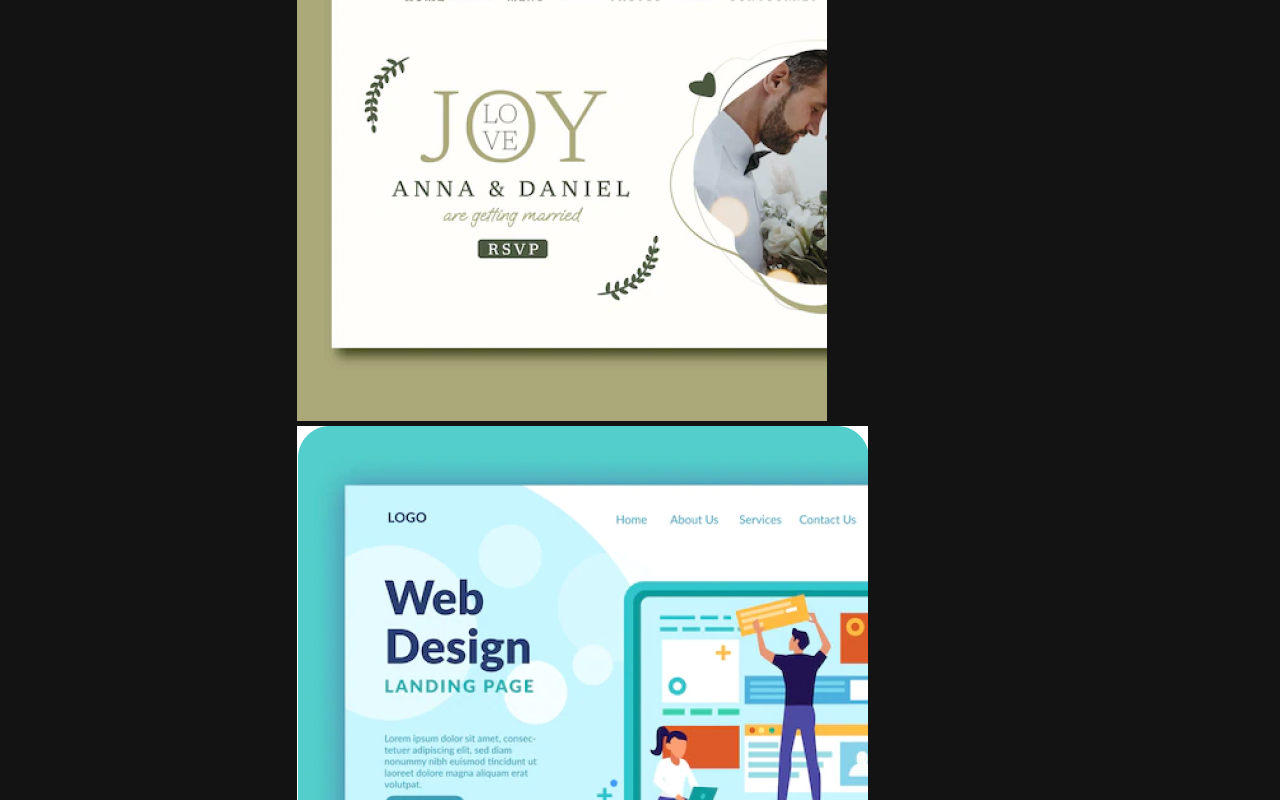
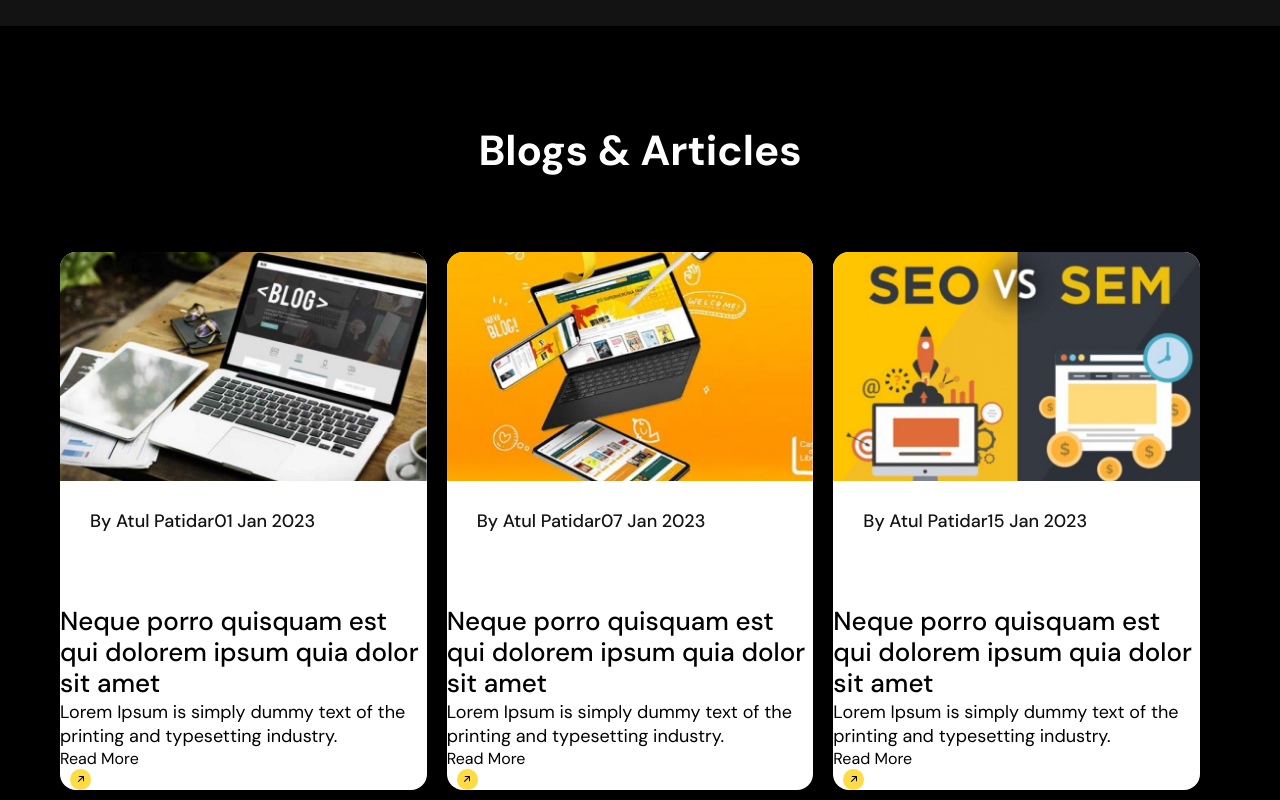
Before and after one commit to AtulPatidar1709/personal-portfolio, a React (Create React App) app: page / in a window 1280 px wide. Shown: the part 2300-3100 px from the top of the page. Built offline with nearby package versions, Linux system fonts and the light colour scheme.

Commit message:
Add more section

```diff
--- a/src/App.js
+++ b/src/App.js
@@ -2,6 +2,7 @@ import React from "react";
 import Intro from "./components/intro/";
 import Skills from "./components/skills";
 import Portfolio from "./components/portfolioo";
+import Blogs from "./components/blogs/index"
 import "./App.scss";
 
 function App() {
@@ -10,6 +11,7 @@ function App() {
       <Intro />
       <Skills />
       <Portfolio/>
+      <Blogs/>
     </div>
 
   );
--- /dev/null
+++ b/src/components/blogs/blog-card/index.jsx
@@ -0,0 +1,28 @@
+import React from 'react';
+import "../../shared/arrow";
+import Arrow from '../../shared/arrow';
+import './style.scss';
+
+const BlogCard = ({user,date,image,title,description}) => {
+  return (
+    <div className="blog-card">
+      <div className="image-section">
+        <img src={image} alt={title} />
+      </div>
+      <div className="content-section">
+        <div className="info-bar">
+            <div className="user-name">By {user}</div>
+            <div className="posted-date">{date}</div>
+        </div>
+      </div>
+      <h3>{title}</h3>
+      <p>{description}</p>
+      <div className="readmore-cta">
+        <span className="text">Read More</span>
+        <Arrow />
+      </div>
+    </div>
+  )
+}
+
+export default BlogCard;
--- /dev/null
+++ b/src/components/blogs/blog-card/style.scss
@@ -0,0 +1,83 @@
+@import "../../../style-config/mixins.scss";
+@import "../../../style-config/variable.scss";
+
+.blog-card {
+    display: flex;
+    color: $black;
+    background-color: $white;
+    flex-direction: column;
+    align-items: flex-start;
+    height: 538px;
+    width: calc(100% / 3);
+    border-radius: 16px;
+    overflow: hidden;
+    margin-right: 20px;
+    cursor: pointer;
+    .image-section {
+        width: 100%;
+        height: 250px;
+        overflow: hidden;
+        @include transition-ease;
+        img {
+            width: 100%;
+            height: 100%;
+            object-position: center;
+            object-fit: cover;
+            display: block;
+        }
+    }
+    .content-section {
+        display: flex;
+        flex-direction: column;
+        padding: 30px;
+        padding-bottom: 55px;
+        position: relative;
+        flex-grow: 1;
+        color: $black-light;
+        background-color: $white;
+        @include transition-ease;
+        .info-bar {
+            display: flex;
+            justify-content: space-between;
+            align-items: center;
+            margin-bottom: 20px;
+            .user-name,
+            .posted-date {
+                @include typography(18px, 500, 20px);
+            }
+        }
+        h3 {
+            margin-bottom: 10px;
+            @include ellipsis;
+        }
+        p {
+            color: $black-light;
+            @include ellipsis;
+        }
+
+        .readmore-cta {
+            display: flex;
+            align-items: center;
+            position: absolute;
+            bottom: 30px;
+            left: 30px;
+            cursor: pointer;
+            .text {
+                @include typography(18px, 500, 20px);
+            }
+        }
+    }
+
+    &:hover {
+        .image-section {
+            transform: scale(1.2);
+        }
+        .content-section {
+            background-color: $black-light;
+            color: $white;
+            p {
+                color: $white;
+            }
+        }
+    }
+}
--- /dev/null
+++ b/src/components/blogs/style.scss
@@ -0,0 +1,6 @@
+.blogs-content-wrapper{
+    display: flex;
+    justify-content: space-between;
+    width: 100%;
+    margin-top: 75px;
+}
--- a/src/components/portfolioo/filters/index..jsx
+++ b/src/components/portfolioo/filters/index..jsx
@@ -24,11 +24,12 @@ const filtersData = [
     },
 ];
 
-const Filters = () => {
+const Filters = ({filterProjects}) => {
     const [active, setActive] = useState("");
 
     const clickHandler = (id) => {
         setActive(id);
+        filterProjects(id);
     };
 
     return (
--- a/src/components/portfolioo/index.jsx
+++ b/src/components/portfolioo/index.jsx
@@ -4,82 +4,96 @@ import Filters from "./filters/index.";
 import Showcase from "./showcase";
 import "./style.scss";
 
-const projectsData = [ {
-    id : 1,
-    name : "Healthy Food Restraunt",
-    tags : ["web-app", "mobile-app"],
-    media : {
+const projectsData = [
+    {
+        id: 1,
+        name: "Healthy Food Restraunt",
+        tags: ["web-app", "mobile-app"],
+        media: {
             thumbnail: require("../../images/portfolio/thumb-7.jpg"),
         },
     },
     {
-    id : 2,
-    name : "Anna & deniel",
-    tags : ["web-app"],
-    media : {
+        id: 2,
+        name: "Anna & deniel",
+        tags: ["web-app"],
+        media: {
             thumbnail: require("../../images/portfolio/thumb-2.jpg"),
         },
     },
     {
-    id : 3,
-    name : "Web Design Landing Page",
-    tags : ["web-app"],
-    media : {
+        id: 3,
+        name: "Web Design Landing Page",
+        tags: ["web-app"],
+        media: {
             thumbnail: require("../../images/portfolio/thumb-8.jpg"),
         },
     },
     {
-    id : 4,
-    name : "Business Analyst Web App",
-    tags : ["web-app","Web-page"],
-    media : {
+        id: 4,
+        name: "Business Analyst Web App",
+        tags: ["web-app", "Web-page"],
+        media: {
             thumbnail: require("../../images/portfolio/thumb-1.jpg"),
         },
     },
     {
-    id : 5,
-    name : "Limitless",
-    tags : ["web-app","web-page"],
-    media : {
+        id: 5,
+        name: "Limitless",
+        tags: ["web-app", "web-page"],
+        media: {
             thumbnail: require("../../images/portfolio/thumb-6.jpg"),
         },
     },
     {
-    id : 6,
-    name : "Dashboard",
-    tags : ["web-app","product" , "mobile-app"],
-    media : {
+        id: 6,
+        name: "Dashboard",
+        tags: ["web-app", "product", "mobile-app"],
+        media: {
             thumbnail: require("../../images/portfolio/thumb-4.jpg"),
         },
     },
     {
-    id : 7,
-    name : "Digital Creative Agency",
-    tags : ["web-app"],
-    media : {
+        id: 7,
+        name: "Digital Creative Agency",
+        tags: ["web-app"],
+        media: {
             thumbnail: require("../../images/portfolio/thumb-3.jpg"),
         },
     },
     {
-    id : 8,
-    name : "Virtuall Mobile Experiance",
-    tags : ["webb-app","mobile-app" , "web-page"],
-    media : {
+        id: 8,
+        name: "Virtuall Mobile Experiance",
+        tags: ["webb-app", "mobile-app", "web-page"],
+        media: {
             thumbnail: require("../../images/portfolio/thumb-5.jpg"),
         },
     },
-]
-
-
+];
 
 const Portfolio = () => {
-
     const [projects, setProjects] = useState(projectsData);
-const [transition , setTransition] = useState(false);
+    const [transition, setTransition] = useState(false);
 
     const filterProjects = (tag) => {
+        setTransition("zoomout");
 
+        setTimeout(() => {
+            if (tag !== "all") {
+                const filterProjects = projectsData.filter((f) =>
+                    f.tags.includes(tag)
+                );
+                setProjects(filterProjects);
+            } else {
+                setProjects(projectsData);
             }
+            setTransition("zoomin");
+        }, 200);
+
+        setTimeout(() => {
+            setTransition(false)
+        },600)
+    };
     return (
         <Section
             id="portfolio"
@@ -87,10 +101,12 @@ const filterProjects = (tag) => {
             background="light"
         >
             <div className="portfolio-content-wrapper">
-        <Filters filterProjects ={(tag)=>filterProjects(tag)} />
-        <Showcase  data = {projects} transition={transition} />
+                <Filters filterProjects={(tag) => filterProjects(tag)} />
+                <Showcase
+                    data={projects}
+                    transition={transition}
+                />
             </div>
-
         </Section>
     );
 };
--- a/src/components/portfolioo/showcase/index.jsx
+++ b/src/components/portfolioo/showcase/index.jsx
@@ -1,10 +1,21 @@
-import React from 'react'
+import React from 'react';
+import Arrow from "../../shared/arrow";
+import "./style.scss";
 
 const Showcase = ({data ,transition}) => {
   return (
     <div className="projects-showcase">
         {data.map((project) => (
-            <div className="showcase-item">
+            <div  key={project.name} className={`showcase-item ${transition === "zoomout" ? "zoomOut" : transition === "zoomin"  ? "zoomIn" : ""}`}>
+              <div className="meta-content">
+                <h3>{project.name}</h3>
+                <div className="go-to-cta">
+                  <span className="text">
+                    Project Details
+                  </span>
+                  <Arrow />
+                </div>
+              </div>
                 <img src={project.media.thumbnail} alt ="" />
             </div>
         ))}
--- /dev/null
+++ b/src/components/portfolioo/showcase/style.scss
@@ -0,0 +1,97 @@
+@import "../../../style-config/variable.scss";
+@import "../../../style-config/mixins.scss";
+
+.projects-showcase {
+    display: flex;
+    flex-flow: row wrap;
+    margin-left: -10px;
+    margin-right: -10px;
+    height: 570px;
+    .showcase-item {
+        width: 265px;
+        height: 265px;
+        overflow: hidden;
+        border-radius: 16px;
+        margin: 10px;
+        position: relative;
+        cursor: pointer;
+        @include transition;
+        img {
+            width: 100%;
+            height: 100%;
+            object-fit: cover;
+            object-position: center;
+            display: block;
+        }
+        .meta-content {
+            visibility: hidden;
+            opacity: 0;
+            position: absolute;
+            bottom: 0;
+            left: 20px;
+            padding: 10px;
+            margin-left: 20px;
+            border-radius: 10px;
+            @include glassmorphism-effect;
+            @include transition;
+            h3 {
+                color: $black;
+                font-weight: 400;
+                margin-bottom: 10px;
+            }
+            .go-to-cta {
+                display: flex;
+                align-items: center;
+                .text {
+                    @include typography(18px, 400, 18px);
+                }
+                .arrow-icon {
+                    width: 15px;
+                    height: 15px;
+                    margin-left: 5px;
+                }
+            }
+        }
+
+        &.zoomIn {
+            transform: scale(0);
+            animation: zoomIn 400ms cubic-bezier(0.175, 0.885, 0.32, 1.275) forwards;
+        }
+
+        &.zoomOut {
+            transform: scale(1);
+            animation: zoomOut 400ms cubic-bezier(0.175, 0.885, 0.32, 1.275) forwards ;
+        }
+
+        &:hover {
+            z-index: 1;
+            transform: scale(1.2);
+            box-shadow: 0px 0px 33px -8px rgba(0, 0, 0, 0.75);
+
+            .meta-content {
+                visibility: visible;
+                opacity: 1;
+                transform: translateY(-20px);
+            }
+        }
+    }
+}
+
+@keyframes zoomIn {
+    0% {
+        transform: scale(0);
+    }
+
+    100% {
+        transform: scale(1);
+    }
+}
+
+@keyframes zoomOut {
+    0% {
+        transform: scale(1);
+    }
+    100% {
+        transform: scale(0);
+    }
+}
```
Also changed, not shown: src/components/portfolioo/showcase/style..scss (deleted). Lines whose indentation alone changed are shown as unchanged.
